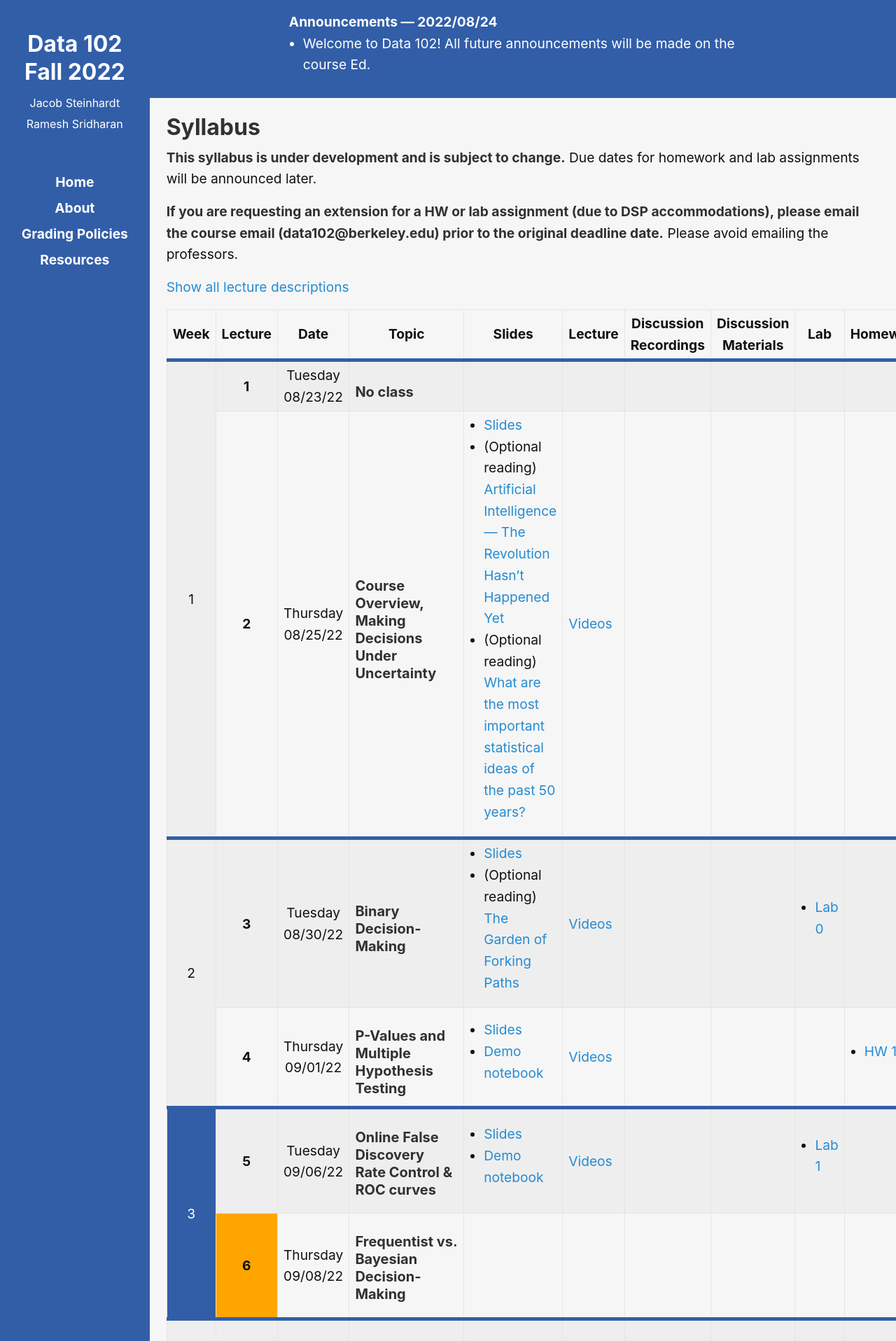
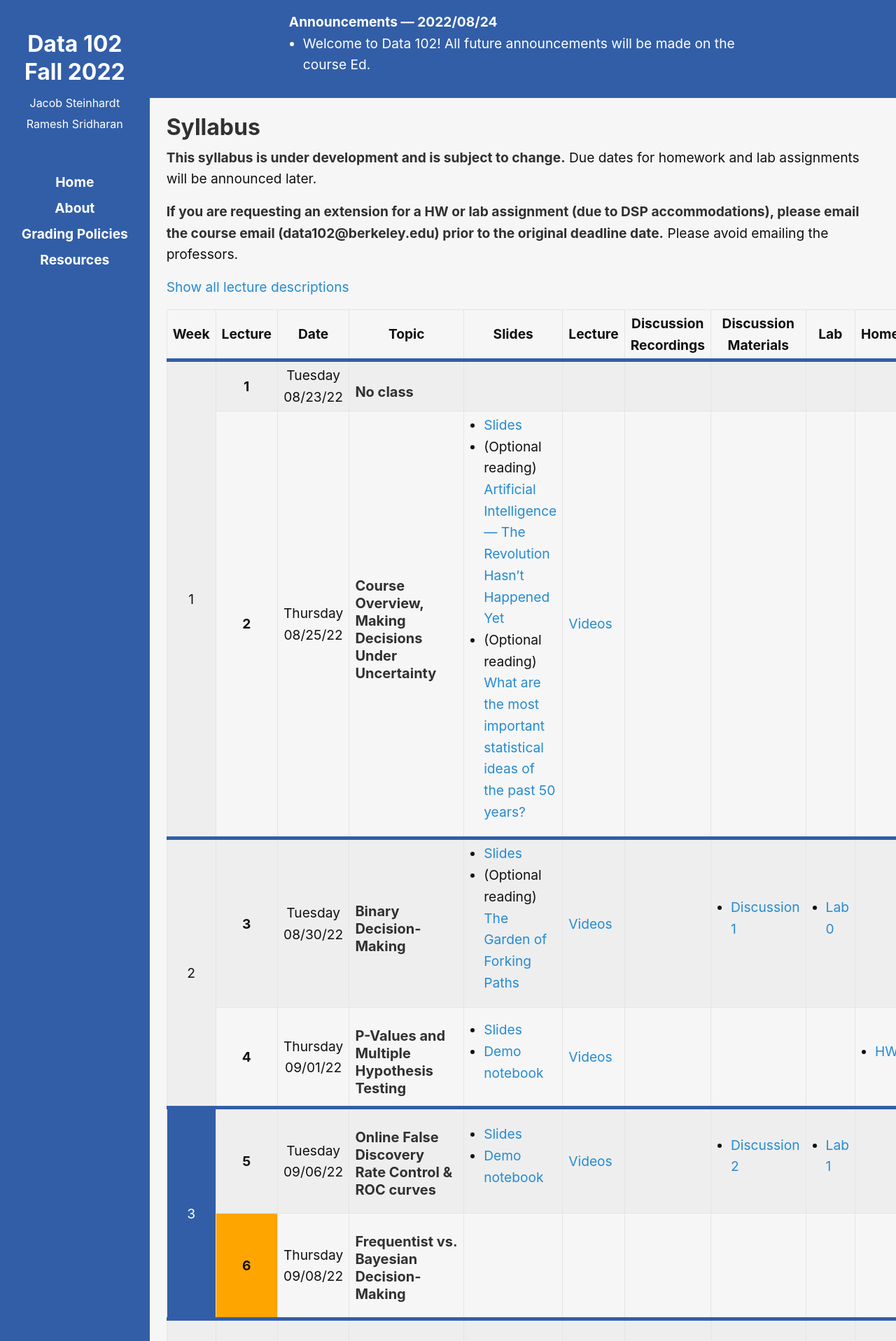
Before and after one commit to ds-102/fa22, a Jekyll site: the page built from index.md, in a window 1280 px wide. Shown: the top 1916 px of the page at 70% size. Built offline with Jekyll 4.4.1, drawn with Linux system fonts in a browser that asks for light colours.

Commit message:
add discussion 1 and 2

```diff
--- a/_data/lectures.yml
+++ b/_data/lectures.yml
@@ -37,6 +37,8 @@
   slides: |
       - [Slides](https://docs.google.com/presentation/d/1-uVbbSDNum2C1fDfFf7vQQ5NTMzhreAVmytyMO1ZPJA/edit?usp=sharing)
       - (Optional reading) [The Garden of Forking Paths](http://www.stat.columbia.edu/~gelman/research/unpublished/p_hacking.pdf)
+  discussion: |
+      - [Discussion 1](assets/discussion/Discussion1.pdf)
 
 - date: Thursday 09/01/22
   topic: P-Values and Multiple Hypothesis Testing
@@ -55,6 +57,8 @@
   slides: |
       - [Slides](https://docs.google.com/presentation/d/18KqWpnK7JosPfVD2p-zPLCLOYPy8V_fDXoQEb8h0nks/edit?usp=sharing)
       - [Demo notebook](http://data102.datahub.berkeley.edu/hub/user-redirect/git-sync?repo=https://github.com/ds-102/fa22&subPath=lecture/lecture04/binary_classification.ipynb)
+  discussion: |
+      - [Discussion 2](assets/discussion/Discussion2.pdf)
 
 - date: Thursday 09/08/22
   topic: Frequentist vs. Bayesian Decision-Making
```
Also changed, not shown: 2 other files.
